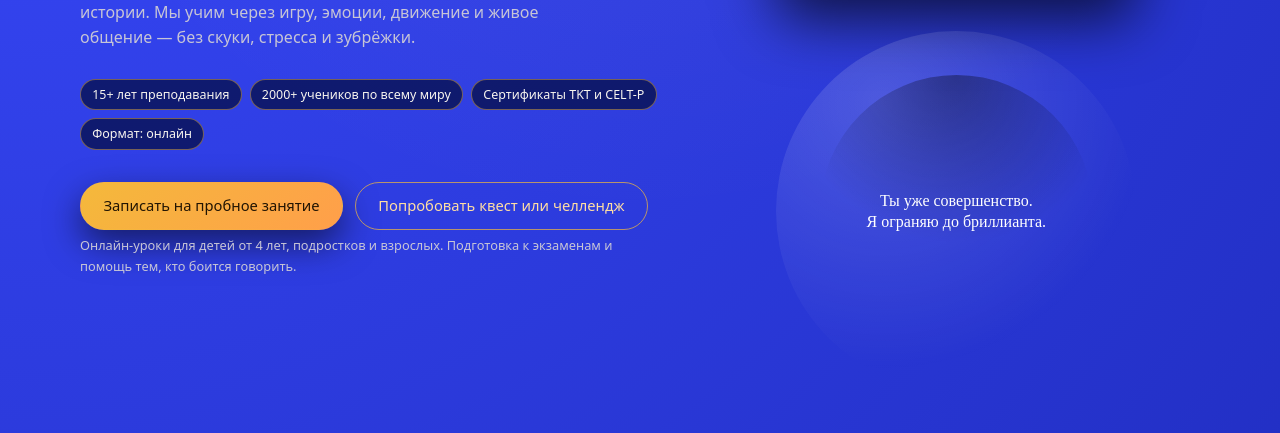
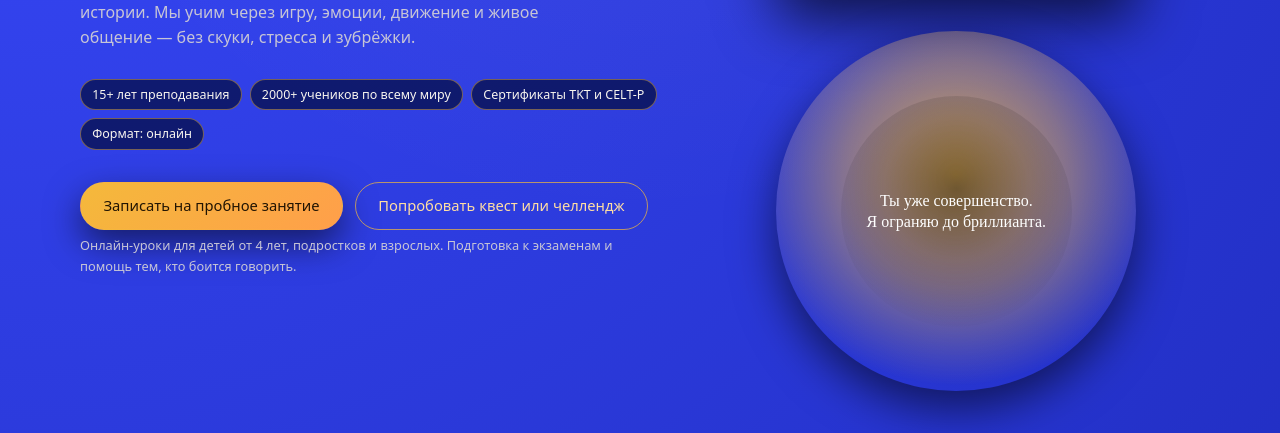
Before and after one commit to lanafairushina-a11y/website, a plain HTML site: page index.html in a window 1280 px wide. Shown: the part 519-952 px from the top of the page. Drawn offline with Linux system fonts and the light colour scheme.

Commit message:
Update index.html

```diff
--- a/index.html
+++ b/index.html
@@ -44,6 +44,8 @@
     .page {
       min-height: 100vh;
     }
+
+    /* HEADER */
 
     header {
       position: fixed;
@@ -267,8 +269,13 @@
       width: 100%;
       padding-top: 100%;
       border-radius: 50%;
-      background: radial-gradient(circle at 30% 20%, rgba(255, 255, 255, 0.16), transparent 70%);
-      box-shadow: none;
+      background: radial-gradient(
+        circle at 50% 40%,
+        rgba(244, 185, 59, 0.85) 0%,
+        rgba(244, 185, 59, 0.45) 40%,
+        rgba(3, 7, 90, 0) 75%
+      );
+      box-shadow: 0 18px 45px rgba(0, 0, 0, 0.55);
       overflow: visible;
       display: flex;
       align-items: center;
@@ -278,7 +285,7 @@
 
     .hero-orbit-inner {
       position: absolute;
-      inset: 12%;
+      inset: 18%;
       border-radius: 50%;
       display: flex;
       align-items: center;
@@ -289,8 +296,15 @@
       font-size: 1rem;
       line-height: 1.35;
       color: #ffffff;
-      background: radial-gradient(circle at 50% 0%, rgba(0, 0, 0, 0.35), transparent 55%);
+      background: radial-gradient(
+        circle at 50% 40%,
+        rgba(0, 0, 0, 0.45) 0%,
+        rgba(0, 0, 0, 0.15) 40%,
+        transparent 80%
+      );
     }
+
+    /* ОБЩИЕ ЭЛЕМЕНТЫ СЕКЦИЙ */
 
     .section-title {
       font-size: 1.7rem;
@@ -379,6 +393,8 @@
       color: var(--accent-gold);
     }
 
+    /* ТАРИФЫ */
+
     .pricing-table {
       border-radius: 20px;
       border: 1px solid var(--border-soft);
@@ -451,6 +467,8 @@
       margin-top: 0.5rem;
     }
 
+    /* ТРИПВАЙЕРЫ */
+
     .tripwires {
       display: grid;
       grid-template-columns: repeat(2, minmax(0, 1fr));
@@ -486,6 +504,8 @@
       margin-top: auto;
     }
 
+    /* ОТЗЫВЫ */
+
     .reviews-grid {
       display: grid;
       grid-template-columns: repeat(3, minmax(0, 1fr));
@@ -514,6 +534,8 @@
       color: var(--text-muted);
       margin-bottom: 0.6rem;
     }
+
+    /* FAQ */
 
     .faq-list {
       display: grid;
@@ -553,6 +575,8 @@
       font-size: 0.88rem;
       color: var(--text-muted);
     }
+
+    /* КОНТАКТЫ */
 
     .contact-section {
       position: relative;
@@ -668,7 +692,7 @@
       background: var(--accent-gold);
     }
 
-    /* Анимации */
+    /* АНИМАЦИИ */
 
     @keyframes float-soft {
       0%   { transform: translateY(0); }
@@ -687,7 +711,7 @@
       }
     }
 
-    /* Адаптив */
+    /* АДАПТИВ */
 
     @media (max-width: 900px) {
       nav ul {
@@ -976,7 +1000,7 @@
           <h2 class="section-title">Тарифы и форматы занятий</h2>
           <p class="section-intro">Стоимость зависит от возраста, формата и длительности занятия. Все уроки проходят онлайн, возможна оплата помесячно или блоками от 4 занятий.</p>
 
-        <div class="pricing-table" aria-label="Индивидуальные занятия">
+          <div class="pricing-table" aria-label="Индивидуальные занятия">
             <div class="pricing-header">
               <h3>Индивидуальные занятия онлайн (1 ученик)</h3>
               <p class="pricing-note">Личное сопровождение, программа под ваши задачи и темп.</p>
```
